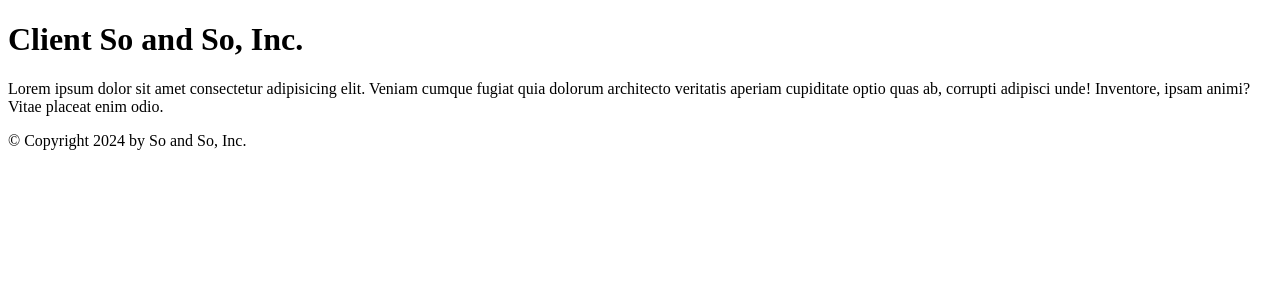
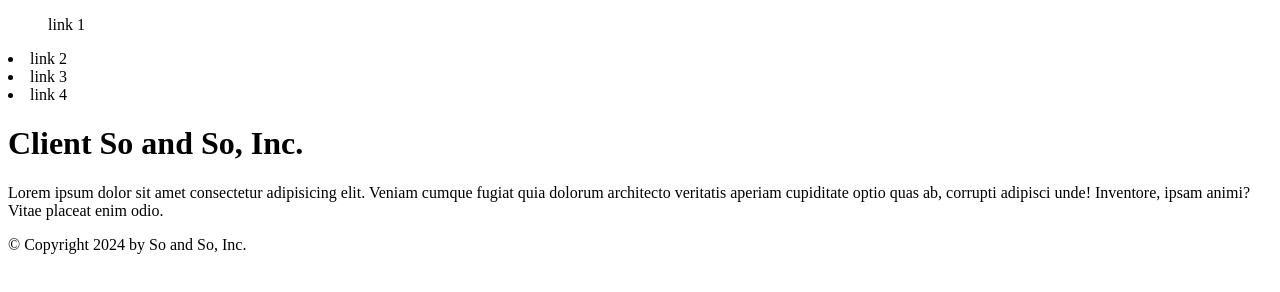
Before and after one commit to peteee/vanier-web5-client, a plain HTML site: page index.html in a window 1280 px wide. Drawn offline with Linux system fonts and the light colour scheme.

Commit message:
Update index.html

```diff
--- a/index.html
+++ b/index.html
@@ -6,7 +6,16 @@
     <title>Client ...</title>
 </head>
 <body>
+    <header>
+        <nav>
+            <ul>link 1</ul>
+            <li>link 2</li>
+            <li>link 3</li>
+            <li>link 4</li>
+        </nav>
+    </header>
     <h1>Client So and So, Inc.</h1>
+
     <p>Lorem ipsum dolor sit amet consectetur adipisicing elit. Veniam cumque fugiat quia dolorum architecto veritatis aperiam cupiditate optio quas ab, corrupti adipisci unde! Inventore, ipsam animi? Vitae placeat enim odio.</p>
     <footer>&copy; Copyright 2024 by So and So, Inc.</footer>
 </body>
```
